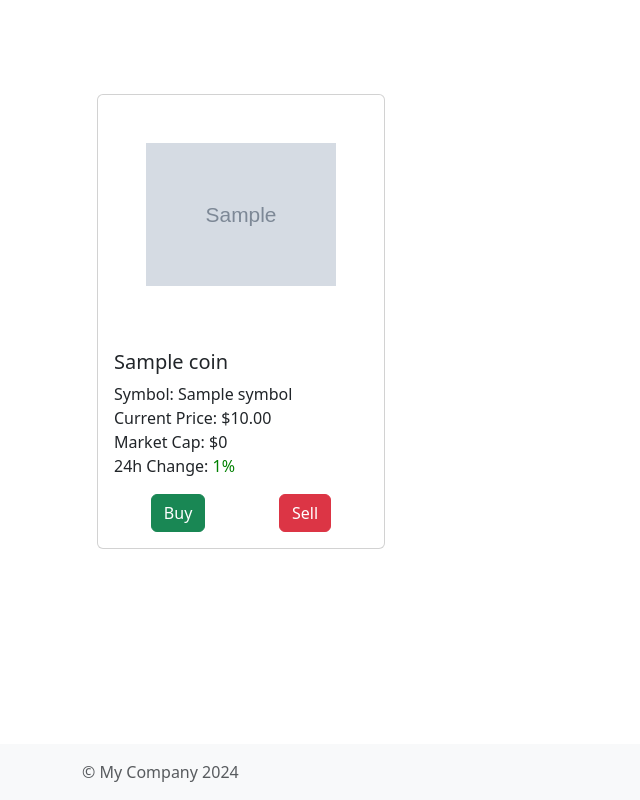
After one commit to devendra-vishwakarma/yiikoagglagado, a Yii app: the page made by views/coin/service.php in a window 1280 px wide. The commit adds this page. Shown: the whole page, without its empty margins (0-640 px from the left). Run offline with PHP 8.4 and a stand-in for Yii, Linux system fonts and the light colour scheme; the template is opened without the code that fills it: most values are stand-ins (such as "Sample title", 1, 10 or a date in 2020); grey boxes marked "Sample" are stand-in pictures; data that the repository does not hold is empty; some libraries are stand-ins or nearby versions.

Commit message:
initail pages with yii

```diff
--- a/composer.json
+++ b/composer.json
@@ -17,7 +17,8 @@
         "php": ">=7.4.0",
         "yiisoft/yii2": "~2.0.45",
         "yiisoft/yii2-bootstrap5": "~2.0.2",
-        "yiisoft/yii2-symfonymailer": "~2.0.3"
+        "yiisoft/yii2-symfonymailer": "~2.0.3",
+        "npm-asset/chart.js": "^4.4"
     },
     "require-dev": {
         "yiisoft/yii2-debug": "~2.1.0",
--- /dev/null
+++ b/views/coin/service.php
@@ -0,0 +1,30 @@
+<?php
+use yii\helpers\Html;
+?>
+
+<div class="container mt-4 d-flex gap-5 flex-wrap">
+    <?php foreach ($coins as $coin): ?>
+        <div class="card" style="width: 18rem; margin-bottom: 20px;">
+            <img src="<?= Html::encode($coin['image']) ?>" class="card-img-top p-5" alt="<?= Html::encode($coin['name']) ?>" />
+            <div class="card-body">
+                <h5 class="card-title"><?= Html::encode($coin['name']) ?></h5>
+                <p class="card-text">
+                    Symbol: <?= Html::encode($coin['symbol']) ?><br>
+                    Current Price: $<?= number_format(Html::encode($coin['current_price']), 2) ?><br>
+                    Market Cap: $<?= number_format(Html::encode($coin['market_cap']), 0) ?><br>
+                    24h Change: <span style="color: <?= $coin['price_change_percentage_24h'] > 0 ? 'green' : 'red' ?>;">
+                        <?= Html::encode($coin['price_change_percentage_24h']) ?>%
+                    </span>
+                </p>
+                <div class="d-flex align-item-center justify-content-around">
+                    <div>
+                        <a href="#" class="btn btn-success">Buy</a>
+                    </div>
+                    <div>
+                        <a href="#" class="btn btn-danger">Sell</a>
+                    </div>
+                </div>
+            </div>
+        </div>
+    <?php endforeach; ?>
+</div>
```
Also changed, not shown: controllers/CoinController.php (+8 -0 lines), models/Coin.php (+10 -10 lines), views/coin/page.php (+7 -4 lines), 1 other file.
